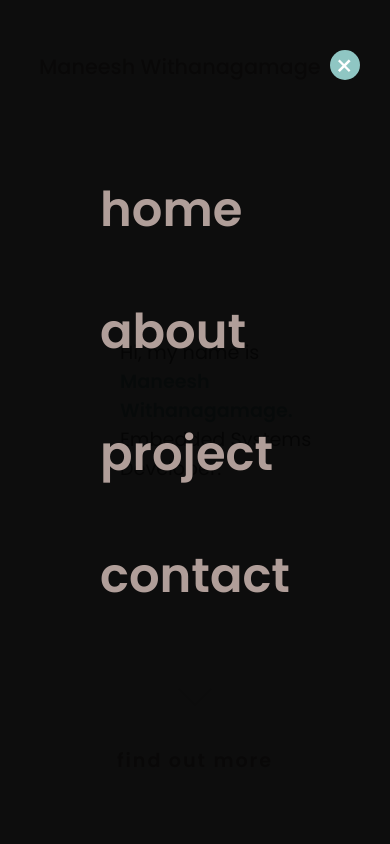
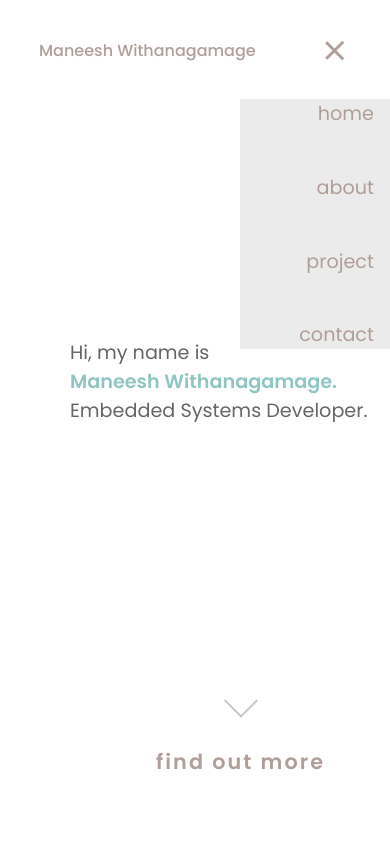
Before and after one commit to wmaneesh/wmaneesh.github.io, a plain HTML site: page index.html in a window 390 px wide. Both pictures are taken after a click on the element 345 px from the left and 65 px from the top of the page. Shown: the top 844 px of the page. Drawn offline with nearby package versions, Linux system fonts and the light colour scheme.

Commit message:
back to old hamburger nav bar

```diff
--- a/index.html
+++ b/index.html
@@ -8,9 +8,6 @@
       href="https://fonts.googleapis.com/css2?family=Poppins:wght@400;500;600&display=swap"
       rel="stylesheet"
     />
-    <script src="https://code.jquery.com/jquery-3.5.1.js"></script>
-    <script src="https://unpkg.com/scrollreveal"></script>
-
     <title>Maneesh Withanagamage</title>
   </head>
 
@@ -22,21 +19,16 @@
           <div class="main-header-name">Maneesh Withanagamage</div>
         </a>
         <nav>
-          <div class="toggle-nav"></div>
-          <div class="overlay-nav"></div>
           <ul class="nav-links">
             <li><a href="#home">home</a></li>
             <li><a href="#about">about</a></li>
             <li><a href="#projects">project</a></li>
             <li><a href="#contacts">contact</a></li>
           </ul>
-          <div class="menu-nav">
-            <ul>
-              <li class="home"><a href="#home">home</a></li>
-              <li class="about"><a href="#about">about</a></li>
-              <li class="projects"><a href="#projects">project</a></li>
-              <li class="contacts"><a href="#contacts">contact</a></li>
-            </ul>
+          <div class="burger">
+            <div class="line1"></div>
+            <div class="line2"></div>
+            <div class="line3"></div>
           </div>
         </nav>
       </header>
@@ -145,11 +137,9 @@
       <h1 class="contact-title">contact</h1>
       <div class="contact-links">
         <a href="mailto:wmaneesh@outlook.com">Email</a>
-        <a href="tel:416-841-8915" id="phone-text">416-841-8915</a>
-        <!-- <a href="tel:416-841-8915" id="number">phone</a> -->
+        <a href="tel:416-841-8915" id="number">416-841-8915</a>
         <a href="https://www.linkedin.com/in/wmaneesh/">linkedin</a>
       </div>
-      <!-- <div class="phone-number">416-841-8915</div> -->
     </div>
 
     <script type="text/javascript" src="script.js"></script>
--- a/script.js
+++ b/script.js
@@ -1,12 +1,55 @@
-//interactivel nav with toggle
+//burger nav bar animation
+const navSlide = () => {
+  const burger = document.querySelector(".burger");
+  const nav = document.querySelector(".nav-links");
+  const navLinks = document.querySelectorAll(".nav-links li");
 
-const navClose = () => {
-  const navLinks = document.querySelectorAll(".nav-links");
+  burger.addEventListener("click", () => {
+    //toggle nav
+    nav.classList.toggle("nav-active");
 
-  navLinks.addEventListener("click", () => {
-    nav.classList.toggle("nav-deactive");
+    //animate links
+    navLinks.forEach((link, index) => {
+      if (link.style.animation) {
+        link.style.animation = "";
+      } else {
+        link.style.animation = `navLinkFade 0.5s ease forwards ${
+          index / 7 + 0.3
+        }s`; //index/7 gives you a delay
+      }
+    });
+    //burger animation
+    burger.classList.toggle("toggle");
   });
 };
+
+
+navSlide();
+
+// let number = document.getElementById("phone-text");
+
+// // This handler will be executed only once when the cursor
+// // moves over the text
+// number.addEventListener("mouseover", function (event) {
+//   // change the text when the mouse is over it
+//   //   number.style.opacity = 0;
+//   number.innerHTML = "416-841-8915";
+
+//   // reset the text after a short delay
+//   //   setTimeout(function () {
+//   //     // number.style.opacity = 1;
+//   //     number.innerHTML = "416-841-8915";
+//   //   }, 1000);
+// });
+
+// number.addEventListener("onmouseout", function (event) {
+//   //   number.style.opacity = 1;
+
+//   setTimeout(function () {
+//     number.innerHTML = "&nbsp &nbsp &nbsp &nbsp Phone &nbsp &nbsp &nbsp";
+//     // number.style.opacity = 1;
+//   }, 2500);
+// });
 
 //scroll reveal for the about text and contact links
 const sr = ScrollReveal({ viewOffset: { top: 65 } });
@@ -31,38 +74,12 @@ sr.reveal(".contact-links a", {
   useDelay: "once",
 });
 
-//toggle for nav button and nav links
-$(document).ready(function () {
-  $(".toggle-nav").click(function () {
-    $(".toggle-nav").toggleClass("active-nav");
-    $(".overlay-nav").toggleClass("active-nav");
-    $(".menu-nav").toggleClass("active-nav");
-  });
-  $(".home").click(function () {
-    $(".toggle-nav").toggleClass("active-nav");
-    $(".overlay-nav").toggleClass("active-nav");
-    $(".menu-nav").toggleClass("active-nav");
-  });
-  $(".about").click(function () {
-    $(".toggle-nav").toggleClass("active-nav");
-    $(".overlay-nav").toggleClass("active-nav");
-    $(".menu-nav").toggleClass("active-nav");
-  });
-  $(".projects").click(function () {
-    $(".toggle-nav").toggleClass("active-nav");
-    $(".overlay-nav").toggleClass("active-nav");
-    $(".menu-nav").toggleClass("active-nav");
-  });
-  $(".contacts").click(function () {
-    $(".toggle-nav").toggleClass("active-nav");
-    $(".overlay-nav").toggleClass("active-nav");
-    $(".menu-nav").toggleClass("active-nav");
-  });
-});
-
 var anchor = "";
 document.documentElement.dataset.scroll = 0;
 var about = document.getElementById("about");
 
-navSlide();
-navClose();
+// $(function () {
+//   $(".nav-links a").click(function () {
+//     anchor = $(this).attr("href");
+//   });
+// });
--- a/style.css
+++ b/style.css
@@ -47,10 +47,6 @@ body {
   flex-direction: column;
 }
 
-.menu-nav {
-  display: none;
-}
-
 /*Navigation bar ------------*/
 
 nav {
@@ -63,7 +59,6 @@ nav {
   font-size: 1.5rem;
 }
 
-@media (min-width: 961px) {
 .nav-links {
   display: flex;
   justify-content: space-between;
@@ -90,7 +85,6 @@ nav {
 .nav-links a:hover {
   color: #8fc6c3;
 }
-}
 
 .main-header {
   display: flex;
@@ -104,138 +98,22 @@ nav {
   z-index: 1000;
 }
 
-/*nav toggle for small screens -----------*/
-
-@media (max-width: 960px) {
-  .nav-links {
+.burger {
   display: none;
+  float: right;
+  align-self: center;
+  cursor: pointer;
 }
 
-  .menu-nav {
-    display: contents;
-  }
-
-  .toggle-nav {
-    position: fixed;
-    top: 55px;
-    right: 40px;
-    width: 40px;
-    height: 40px;
-    border-radius: 50%;
-    cursor: pointer;
-    z-index: 1;
-  }
-
-  .toggle-nav:before {
-    content: "+";
-    position: absolute;
-    top: 0;
-    left: 0;
-    font-size: 40px;
-    width: 100%;
-    height: 100%;
-    color: #fff;
-    text-align: center;
-    line-height: 45px;
-    border-radius: 50%;
-    background-color: #d0c3be;
-    -webkit-transition: 0.5s;
-    -moz-transition: 0.5s;
-    -o-transition: 0.5s;
-    transition: 0.5s;
-  }
-
-  .toggle-nav.active-nav:before {
-    transform: rotate(405deg);
-    background-color: #8fc6c3;
-  }
-
-  .overlay-nav {
-    position: fixed;
-    top: 55px;
-    right: 40px;
-    width: 40px;
-    height: 40px;
-    border-radius: 50%;
-    background: rgba(0, 0, 0, 0.95);
-    -webkit-transition: transform 0.5s;
-    -moz-transition: transform 0.5s;
-    -o-transition: transform 0.5s;
-    transition: transform 0.5s;
-  }
-
-  .overlay-nav.active-nav {
-    transform: scale(100, 100);
-  }
-
-  .menu-nav {
-    width: 100%;
-    height: 100%;
-    overflow: auto;
-    z-index: 1;
-    visibility: hidden;
-  }
-
-  .menu-nav.active-nav {
-    visibility: visible;
-    -webkit-transition-delay: 0.2s;
-    -moz-transition-delay: 0.2s;
-    -o-transition-delay: 0.2s;
-    transition-delay: 0.2s;
-  }
-
-  .menu-nav ul {
-    position: absolute;
-    top: 300%;
-    left: 50%;
-    transform: translate(-50%, -50%);
-    margin: 0;
-    padding: 0;
-  }
-
-  .menu-nav li {
-    list-style: none;
-  }
-
-  .menu-nav li a {
-    position: relative;
-    font-size: 48px;
-    text-decoration: none;
-    color: #b09e99;
-    margin: 50px 0;
-    display: block;
-    font-family: inherit;
-    font-weight: 600;
-  }
-
-  .home:target .overlay-nav {
-  }
-}
-
-@media (max-width: 640px) {
-  .toggle-nav {
-    position: fixed;
-    top: 50px;
-    right: 30px;
-    width: 30px;
-    height: 30px;
-    border-radius: 50%;
-    cursor: pointer;
-    z-index: 1;
-  }
-
-  .toggle-nav:before {
-    font-size: 30px;
-    line-height: 35px;
-  }
-
-  .overlay-nav {
-    position: fixed;
-    top: 50px;
-    right: 30px;
-    width: 30px;
-    height: 30px;
-  }
+.burger div {
+  width: 1.5rem;
+  height: 0.18rem;
+  background-color: #b09e99;
+  margin: 0.32rem;
+  -webkit-transition: all 0.7s ease;
+  -moz-transition: all 0.7s ease;
+  -o-transition: all 0.7s ease;
+  transition: all 0.7s ease;
 }
 
 @media screen and (max-width: 1275px) {
@@ -244,6 +122,95 @@ nav {
   }
   .nav-links {
     font-size: 1.3rem;
+  }
+  .burger {
+    display: none;
+  }
+}
+
+@media screen and (max-width: 960px) {
+  body {
+    overflow-x: hidden;
+  }
+  .main-header-name {
+    font-size: 1.5rem;
+  }
+  .nav-links {
+    position: absolute;
+    right: 0px;
+    height: 250px;
+    top: 80px;
+    background-color: #ecebeb;
+    display: flex;
+    flex-direction: column;
+    align-items: flex-end;
+    font-size: 1.2rem;
+    width: 150px;
+    -webkit-transform: translate(100%);
+    -moz-transform: translate(100%);
+    -o-transform: translate(100%);
+    transform: translate(100%);
+    -webkit-transition: transform 0.5s ease-in;
+    -moz-transition: transform 0.5s ease-in;
+    -o-transition: transform 0.5s ease-in;
+    transition: transform 0.3s ease-in;
+  }
+  .nav-links li {
+    opacity: 0;
+  }
+
+  .burger {
+    display: block;
+    cursor: pointer;
+  }
+}
+
+.nav-active {
+  transform: translate(0%);
+}
+
+@keyframes navLinkFade {
+  from {
+    opacity: 0;
+    transform: translate(50px);
+  }
+  to {
+    opacity: 1;
+    transform: translate(0px);
+  }
+}
+
+.toggle .line1 {
+  transform: rotate(-45deg) translate(-5px, 6px);
+}
+
+.toggle .line2 {
+  opacity: 0;
+}
+
+.toggle .line3 {
+  transform: rotate(45deg) translate(-5px, -6px);
+}
+
+@media screen and (max-width: 1275px) {
+  .main-header-name {
+    font-size: 1.3rem;
+  }
+  .nav-links {
+    font-size: 1.3rem;
+  }
+}
+
+@media screen and (max-width: 640px) {
+  .main-header {
+    height: 100px;
+  }
+
+  .main-header-name {
+    font-size: 1rem;
+  }
+  .nav-links {
+    font-size: 1.2rem;
   }
 }
 
@@ -348,7 +315,7 @@ nav {
   }
 
   .main-intro {
-    padding-left: 100px;
+    padding-left: 50px;
     width: 100%;
   }
 
@@ -374,7 +341,7 @@ section::after {
 
 .demo a {
   position: absolute;
-  bottom: 20px;
+  bottom: 2%;
   left: 40%;
   z-index: 2;
   display: inline-block;
@@ -398,7 +365,7 @@ section::after {
 
 #section05 a {
   padding-top: 70px;
-  align-items: center;
+  /* align-items: center; */
 }
 #section05 a span {
   position: absolute;
@@ -445,8 +412,7 @@ section::after {
 
 @media (max-width: 640px) {
   .demo a {
-    left: 30%;
-    font-size: 1.2rem;
+    font-size: 1.3rem;
   }
 }
 
@@ -520,7 +486,7 @@ section::after {
 
 @media (max-width: 1300px) {
   #about {
-    padding-top: 25%;
+    padding-top: 200px;
   }
 
   .about-me {
@@ -562,6 +528,10 @@ section::after {
 }
 
 @media (max-width: 800px) {
+  #about {
+    padding-top: 160px;
+  }
+
   .about-me {
     flex-direction: column;
     justify-content: center;
@@ -599,6 +569,10 @@ section::after {
 }
 
 @media (max-width: 640px) {
+  #about {
+    padding-top: 100px;
+  }
+
   .about-me {
     flex-direction: column;
     justify-content: center;
@@ -641,7 +615,7 @@ section::after {
 
 #projects {
   min-height: 100vh;
-  padding-top: 8%;
+  padding-top: 10%;
 }
 
 main {
@@ -713,6 +687,10 @@ img.p-image {
 }
 
 @media (max-width: 1300px) {
+  #projects {
+    padding-top: 150px;
+  }
+
   #project-main-title {
     font-size: 3rem;
   }
@@ -720,7 +698,7 @@ img.p-image {
 
 @media (max-width: 1100px) {
   #projects {
-    padding-top: 20%;
+    padding-top: 110px;
   }
 
   article {
@@ -744,7 +722,7 @@ img.p-image {
 @media (max-width: 640px) {
   #projects {
     min-height: 100vh;
-    padding-top: 20%;
+    padding-top: 80px;
   }
 
   article {
```
Lines whose indentation alone changed are shown as unchanged.
